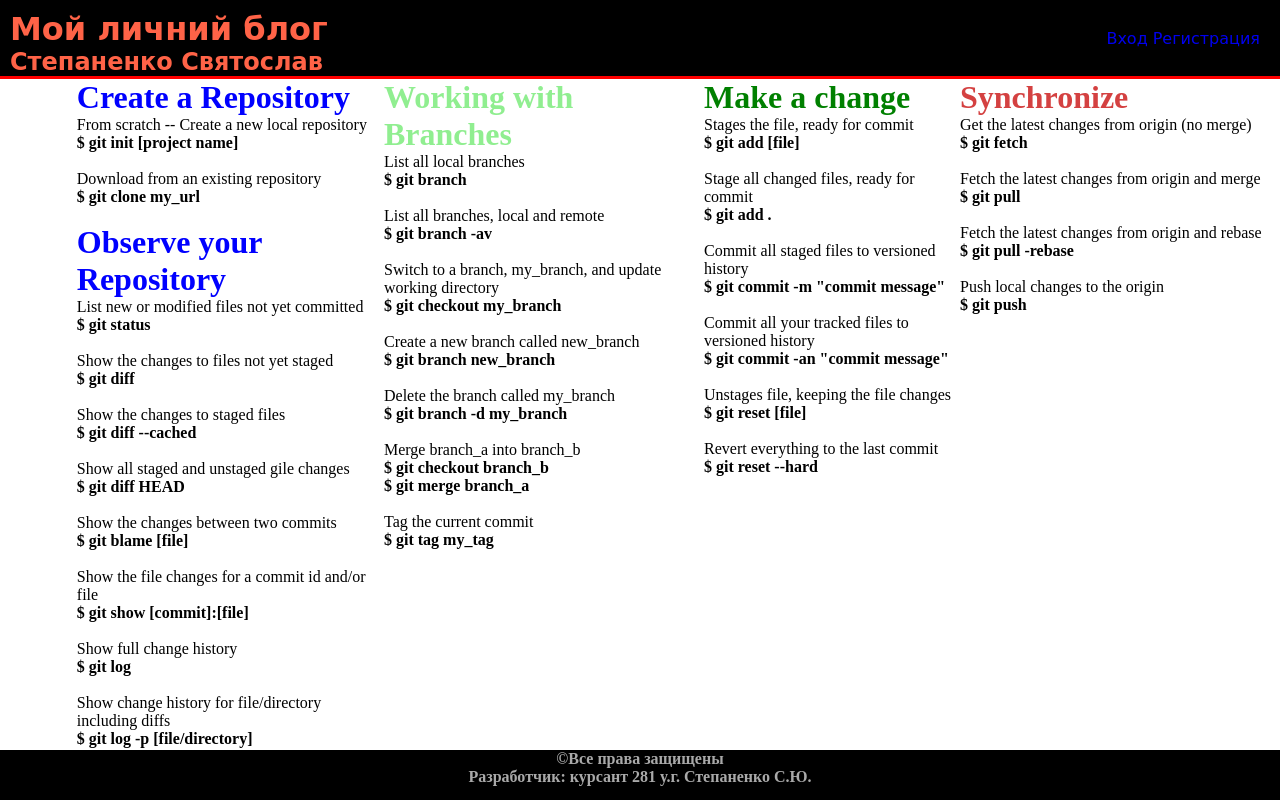
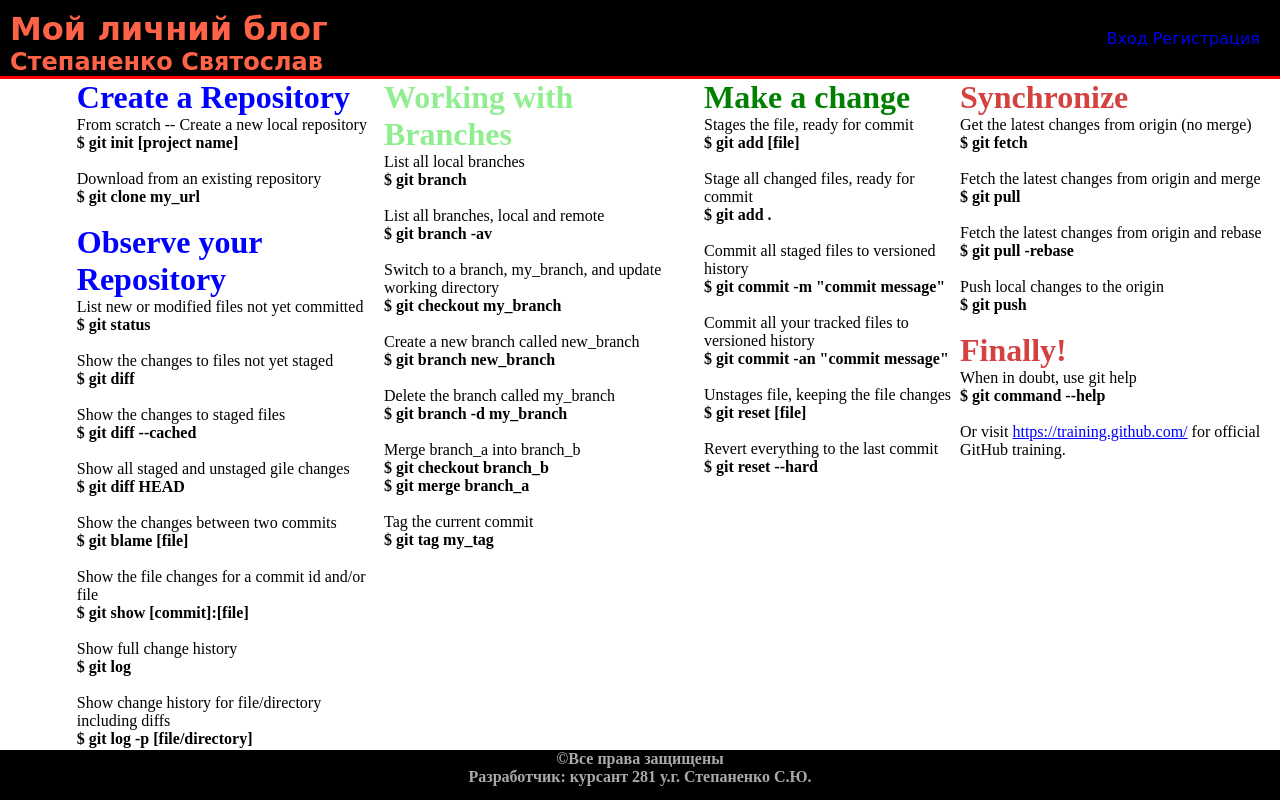
Before and after one commit to Kappitann/Global, a plain HTML site: page commands.html in a window 1280 px wide. Drawn offline with Linux system fonts and the light colour scheme.

Commit message:
Added by (Finally)

```diff
--- a/commands.html
+++ b/commands.html
@@ -94,7 +94,10 @@
             <p>Push local changes to the origin</p>
             <h4>$ git push</h4><br>
 
-
+            <h1 style="color: #d44141">Finally!</h1>
+            <p>When in doubt, use git help</p>
+            <h4>$ git command --help</h4><br>
+            <p>Or visit <a style="color: blue" href="https://training.github.com/">https://training.github.com/</a> for official GitHub training.</p>
 
         </div>
 
```
